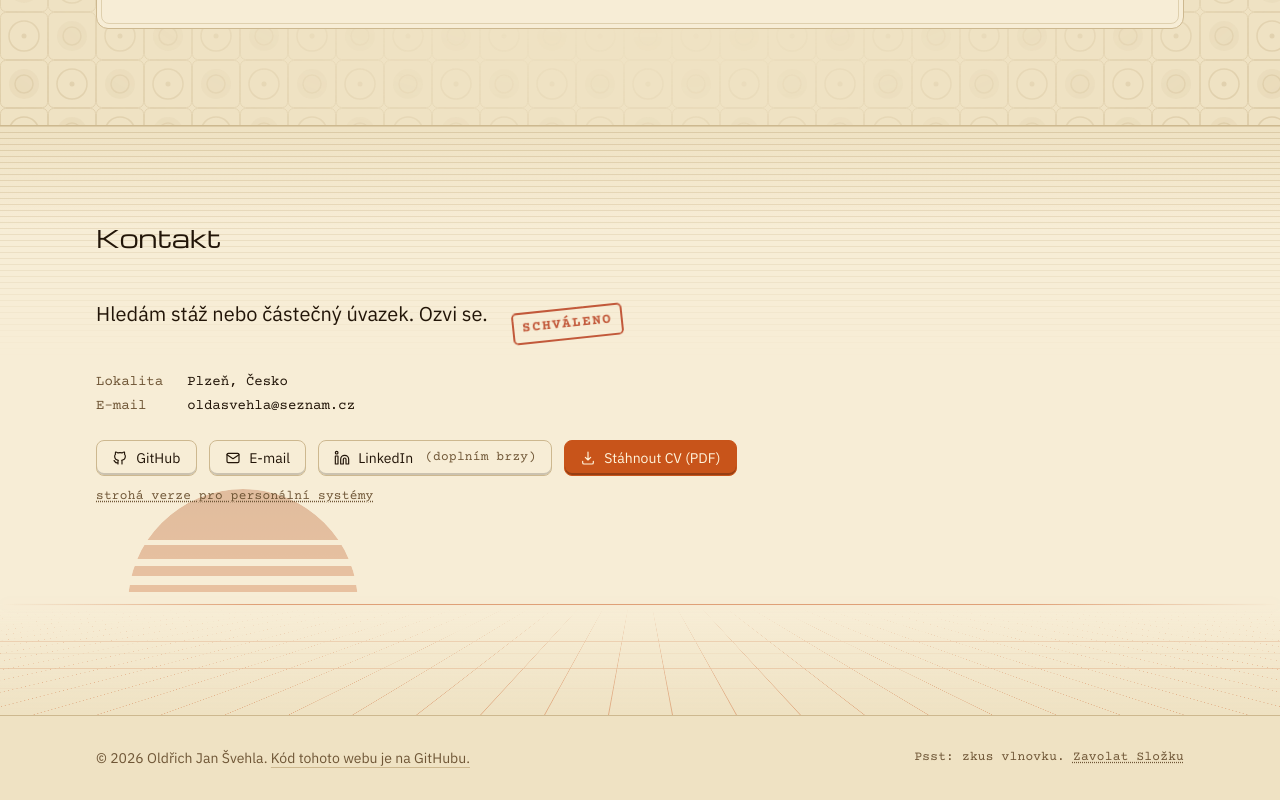
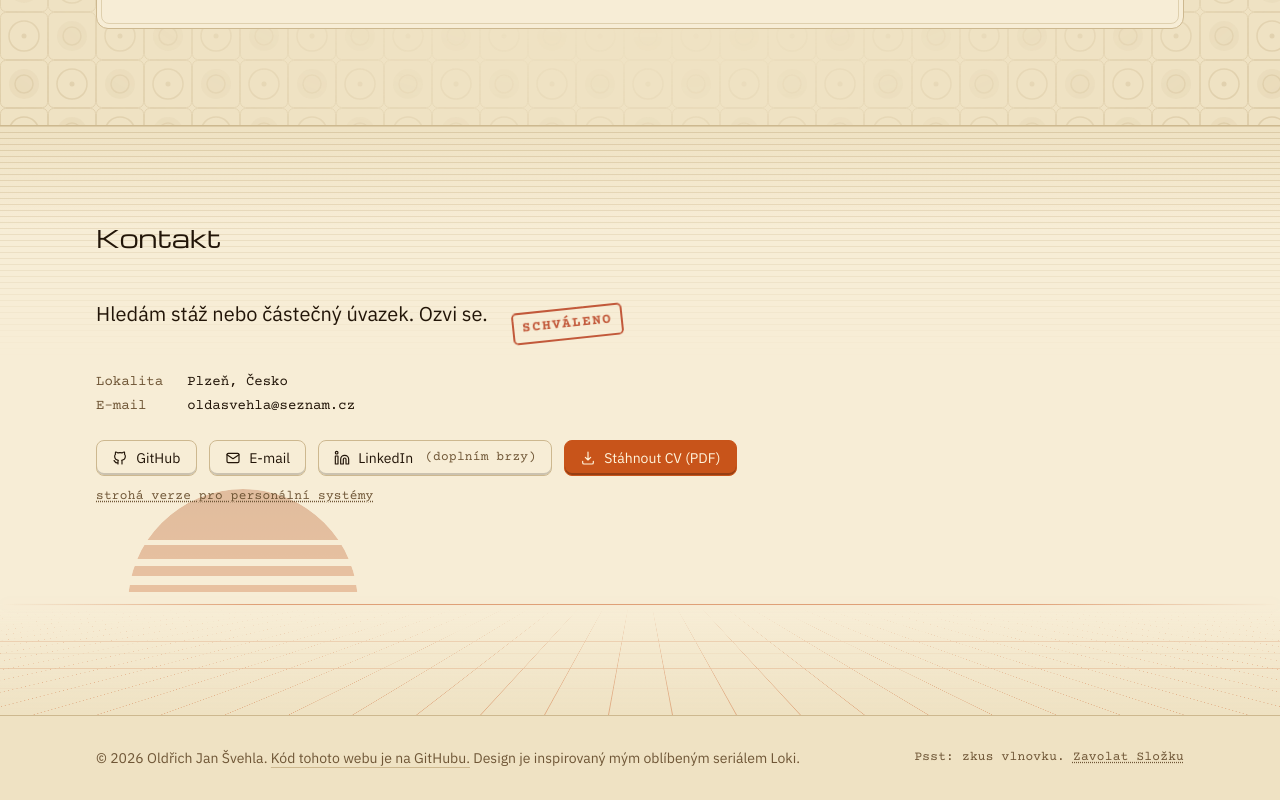
Before and after one commit to ADCCZ/olda-web, a React (Vite) app: page / in a window 1280 px wide. Shown: the part 8217-9017 px from the top of the page. Built offline with nearby package versions, Linux system fonts and the light colour scheme; no server answers.

Commit message:
Patička: zmínka, že design je inspirovaný seriálem Loki
Co-Authored-By: Claude Opus 5.5 <noreply@anthropic.com>
Claude-Session: https://claude.ai/code/session_016PwRnyHYNG79caAC5yrzb6

```diff
--- a/src/components/Footer.tsx
+++ b/src/components/Footer.tsx
@@ -5,7 +5,7 @@ export function Footer({ onCallGuide }: { onCallGuide: () => void }) {
   return (
     <footer className="border-t border-line py-8">
       <div className="mx-auto flex max-w-6xl flex-col gap-3 px-5 text-sm text-ink-2 md:flex-row md:items-center md:justify-between md:px-8">
-        <p>© {new Date().getFullYear()} {t.fullName}. <a href={t.github} target="_blank" rel="noreferrer" className="underline decoration-line underline-offset-4 hover:text-accent">{t.footer.made}</a></p>
+        <p>© {new Date().getFullYear()} {t.fullName}. <a href={t.github} target="_blank" rel="noreferrer" className="underline decoration-line underline-offset-4 hover:text-accent">{t.footer.made}</a> {t.footer.inspo}</p>
         <p className="readout">
           {t.footer.eggs}{' '}
           <button type="button" onClick={onCallGuide} className="underline decoration-dotted underline-offset-2 hover:text-accent">{t.footer.guide}</button>
--- a/src/data/content.ts
+++ b/src/data/content.ts
@@ -394,6 +394,7 @@ const cs = {
   },
   footer: {
     made: 'Kód tohoto webu je na GitHubu.',
+    inspo: 'Design je inspirovaný mým oblíbeným seriálem Loki.',
     skip: 'Přeskočit na obsah',
     eggs: 'Psst: zkus vlnovku.',
     guide: 'Zavolat Složku',
@@ -842,6 +843,7 @@ const en: typeof cs = {
   },
   footer: {
     made: 'The code of this site is on GitHub.',
+    inspo: 'The design is inspired by my favourite series, Loki.',
     skip: 'Skip to content',
     eggs: 'Psst: try the tilde.',
     guide: 'Call Složka',
```
